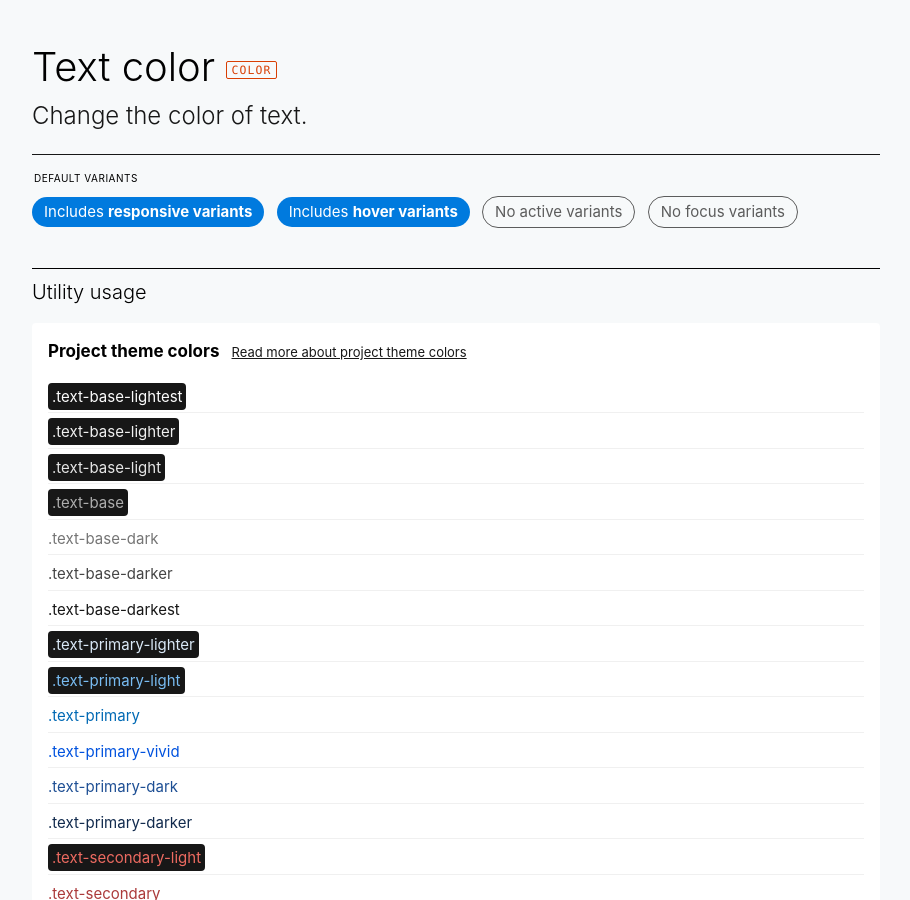
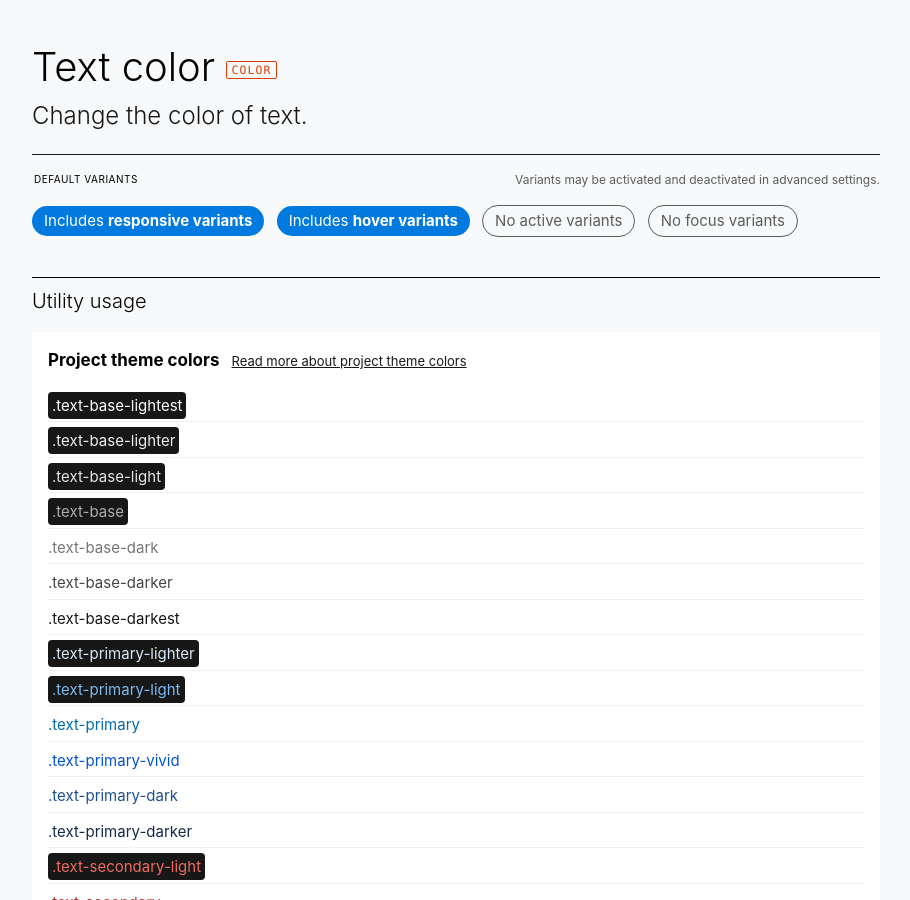
Before and after one commit to uswds/uswds-sandbox, a Jekyll site: the page built from _pages/uswds-utility-docs.md, in a window 1280 px wide and 900 px high. Shown: the whole window, without its empty margins (184-1094 px from the left). Built offline with Jekyll 4.4.1, drawn with Linux system fonts in a browser that asks for light colours; some web fonts are replaced.

Commit message:
Add helper text for default states

```diff
--- a/_pages/uswds-utility-docs.md
+++ b/_pages/uswds-utility-docs.md
@@ -11,7 +11,10 @@ permalink: /uswds-utility-docs/
     <p class="size-sans-10 border-bottom-1px border-text margin-top-105 text-light padding-bottom-3 margin-bottom-2 text-text line-height-sans-2">Change the color of text.</p>
 
     <section class="padding-bottom-1">
-      <h3 class="size-sans-micro text-normal text-uppercase text-ls-1 margin-top-0 margin-left-2px">Default variants</h3>
+      <div class="row flex-align-center margin-bottom-2">
+        <h3 class="col size-sans-micro text-normal text-medium text-uppercase text-ls-1 margin-y-0 margin-left-2px">Default variants</h3>
+        <p class="col text-right size-sans-1 text-normal margin-y-0 margin-left-2px text-gray-60">Variants may be activated and deactivated in advanced settings.</p>
+      </div>
       <ul class="list-reset display-inline">
         <li class="display-inline"><a href="#0" class="display-inline-block padding-y-05 padding-x-105 bg-blue-50v text-no-underline hover:bg-gray-80 text-white radius-pill margin-right-1 is-inverse">Includes <strong>responsive variants</strong></a></li>
         <li class="display-inline"><a href="#0" class="display-inline-block padding-y-05 padding-x-105 bg-blue-50v text-no-underline hover:bg-gray-80 text-white radius-pill margin-right-1 is-inverse">Includes <strong>hover variants</strong></a></li>
```
